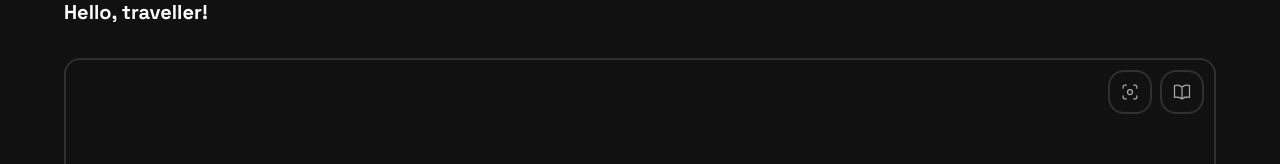
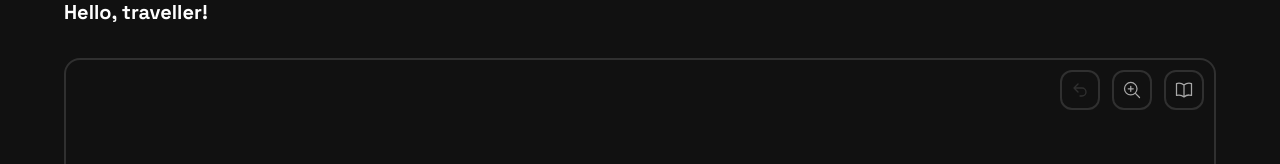
Before and after one commit to kjellherzke/beacon, a React (Vite) app: page / in a window 1280 px wide. Shown: the part 130-294 px from the top of the page. Built offline with nearby package versions, Linux system fonts and the light colour scheme.

Commit message:
fix: visuals; todo: implement a heading for the visuals in the graph itself auto.

```diff
--- a/src/components/LearningPath.tsx
+++ b/src/components/LearningPath.tsx
@@ -8,17 +8,41 @@ function Tab({
   isGraphFullView,
   setMarkdownOpen,
   isMarkdownOpen,
+  isUndoDisabled,
+  undoNodeLink,
 }: {
   setGraphFullView: (bool: boolean) => void;
   isGraphFullView: boolean;
   setMarkdownOpen: (bool: boolean) => void;
   isMarkdownOpen: boolean;
+  undoNodeLink: () => void;
+  isUndoDisabled: boolean;
 }) {
   return (
-    <div className="flex items-center space-x-2 absolute top-3 right-3">
+    <div className="flex items-center space-x-3 absolute top-3 right-3">
+      <button
+        onClick={() => undoNodeLink()}
+        disabled={isUndoDisabled}
+        className="border-2 bg-background text-secondary border-slate p-2.5 rounded-xl disabled:text-slate"
+      >
+        <svg
+          xmlns="http://www.w3.org/2000/svg"
+          fill="none"
+          viewBox="0 0 24 24"
+          strokeWidth={2}
+          stroke="currentColor"
+          className="w-4 h-4"
+        >
+          <path
+            strokeLinecap="round"
+            strokeLinejoin="round"
+            d="M9 15 3 9m0 0 6-6M3 9h12a6 6 0 0 1 0 12h-3"
+          />
+        </svg>
+      </button>
       <button
         onClick={() => setGraphFullView(!isGraphFullView)}
-        className="border-2 bg-background text-secondary border-slate p-2.5 rounded-2xl"
+        className="border-2 bg-background text-secondary border-slate p-2 rounded-xl"
       >
         {isGraphFullView ? (
           <svg
@@ -47,14 +71,14 @@ function Tab({
             <path
               strokeLinecap="round"
               strokeLinejoin="round"
-              d="M7.5 3.75H6A2.25 2.25 0 0 0 3.75 6v1.5M16.5 3.75H18A2.25 2.25 0 0 1 20.25 6v1.5m0 9V18A2.25 2.25 0 0 1 18 20.25h-1.5m-9 0H6A2.25 2.25 0 0 1 3.75 18v-1.5M15 12a3 3 0 1 1-6 0 3 3 0 0 1 6 0Z"
+              d="m21 21-5.197-5.197m0 0A7.5 7.5 0 1 0 5.196 5.196a7.5 7.5 0 0 0 10.607 10.607ZM10.5 7.5v6m3-3h-6"
             />
           </svg>
         )}
       </button>
       <button
         onClick={() => setMarkdownOpen(!isMarkdownOpen)}
-        className="border-2 bg-background text-secondary border-slate p-2.5 rounded-2xl"
+        className="border-2 bg-background text-secondary border-slate p-2 rounded-xl"
       >
         <svg
           xmlns="http://www.w3.org/2000/svg"
@@ -109,6 +133,20 @@ export default function Main() {
     [markdownUrl, modules],
   );
 
+  const [nodeUrlHistory, setNodeUrlHistory] = useState<string[]>([]);
+  const changeNode = (url: string) => {
+    setNodeUrlHistory((nodes) => [...nodes, nodeUrl]);
+    setNodeUrl(url);
+  };
+  const revertNode = () => {
+    if (nodeUrlHistory.length > 0) {
+      setNodeUrl(nodeUrlHistory[nodeUrlHistory.length - 1]);
+      const nodes = [...nodeUrlHistory];
+      nodes.pop();
+      setNodeUrlHistory(nodes);
+    }
+  };
+
   const [isGraphFullView, setGraphFullView] = useState(false);
   const [isMarkdownOpen, setMarkdownOpen] = useState(false);
 
@@ -132,7 +170,7 @@ export default function Main() {
       <LearnPathVisualRenderer
         path={node[0]}
         maxDimensions={node[1]}
-        setNodeUrl={setNodeUrl}
+        setNodeUrl={changeNode}
         setMarkdownUrl={setMarkdownUrl}
       />
       <LearnPathMarkdownPreviewer
@@ -145,6 +183,8 @@ export default function Main() {
         setGraphFullView={setGraphFullView}
         setMarkdownOpen={setMarkdownOpen}
         isMarkdownOpen={isMarkdownOpen}
+        isUndoDisabled={nodeUrlHistory.length == 0}
+        undoNodeLink={revertNode}
       />
     </div>
   );
--- a/src/components/learningpath/Visualizer.tsx
+++ b/src/components/learningpath/Visualizer.tsx
@@ -152,12 +152,6 @@ export default function LearnPathVisualRenderer({
       key={JSON.stringify(path)}
       className="h-[100%] w-[100%] overflow-scroll border-2 border-secondary bg-background border-opacity-20 rounded-2xl p-5 pt-16 select-none relative"
     >
-      <h3
-        onClick={() => path?.markdownUrl && setMarkdownUrl(path.markdownUrl)}
-        className="text-center text-2xl font-semibold text-secondary absolute left-0 right-0 top-2 hover:cursor-pointer"
-      >
-        {path?.title}
-      </h3>
       <div
         className="absolute w-full h-full"
         style={{
```
